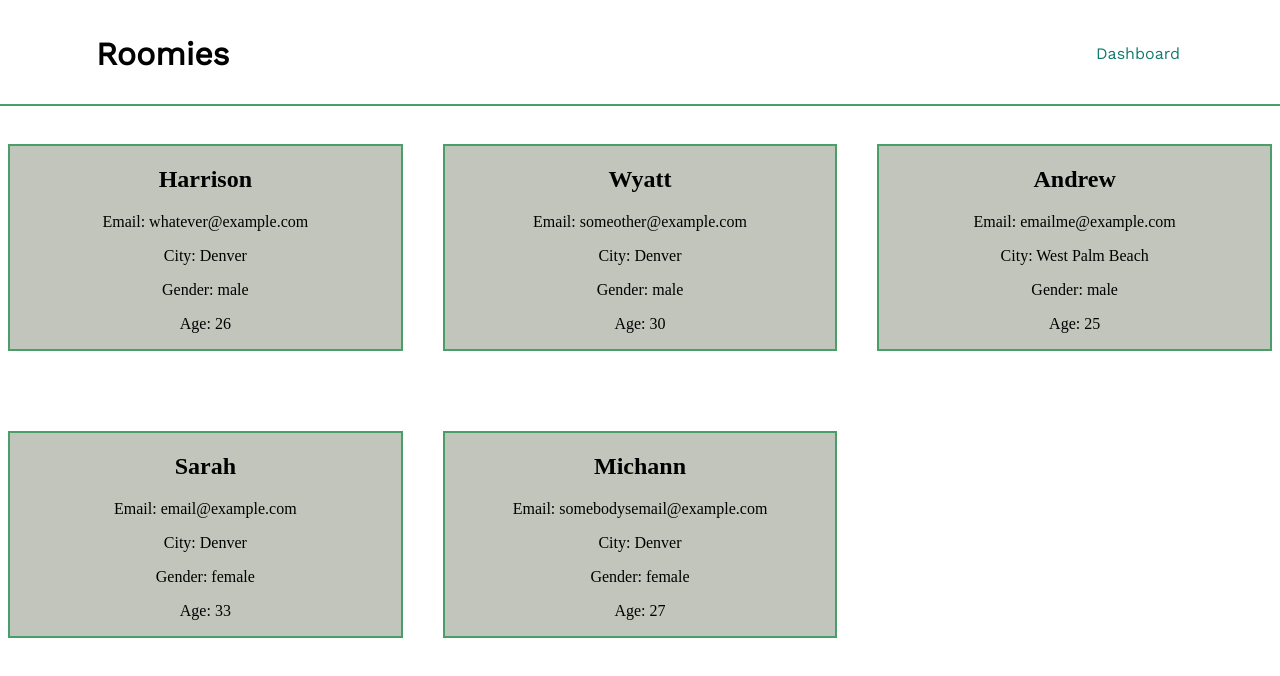
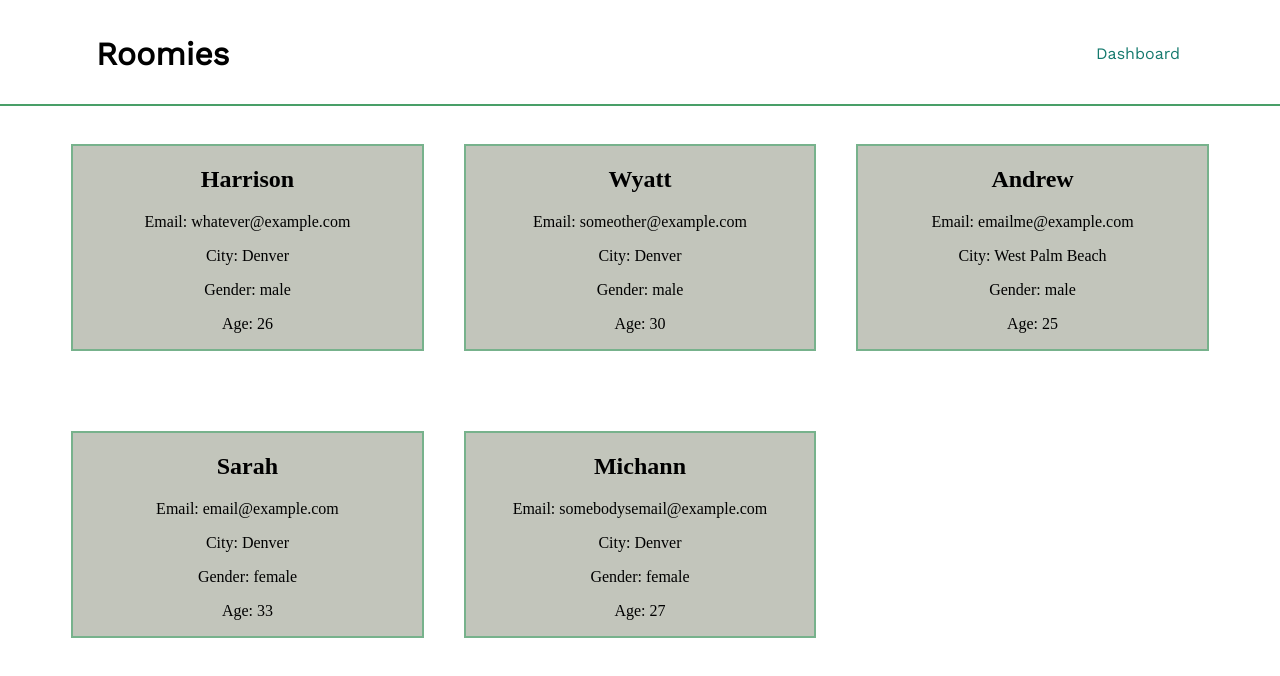
Before and after one commit to Turing-Roomies/roomies-fe, a React (Create React App) app: page /dashboard in a window 1280 px wide. Shown: the top 676 px of the page. Built offline with nearby package versions, Linux system fonts and the light colour scheme.

Commit message:
Center cards

```diff
--- a/src/components/App/App.scss
+++ b/src/components/App/App.scss
@@ -4,6 +4,7 @@
 
 main {
   @include flex(column);
+  width: 100%;
 }
 
 .App {
--- a/src/components/Card/Card.scss
+++ b/src/components/Card/Card.scss
@@ -3,5 +3,5 @@
 .card {
   margin-top: 40px;
   background-color: #C2C5BB;
-  border: 2px solid $mediumGreen;
+  border: 2px solid $lightGreen;
 }
--- a/src/components/Dashboard/Dashboard.scss
+++ b/src/components/Dashboard/Dashboard.scss
@@ -1,10 +1,11 @@
 .cards-container {
-  width: 100%;
+  width: 90%;
   min-height: 100%;
   display: grid;
   grid-template-columns: repeat(3, 1fr);
   grid-gap: 40px;
   text-align: center;
+  margin-left: 5%;
 }
 
 .cards-container::before {
```
